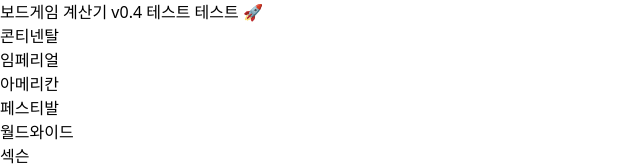
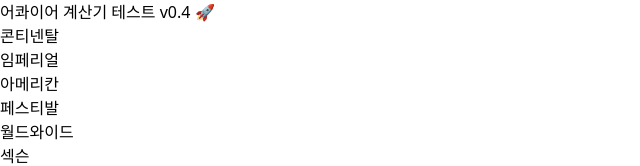
Before and after one commit to bloodto/boardgame-calc, a React (Vite) app: page / in a window 1280 px wide. Shown: the top 166 px of the page, without its empty margins (0-640 px from the left). Built offline with nearby package versions, Linux system fonts and the light colour scheme.

Commit message:
v0.4 타이틀 문구 수정

```diff
--- a/src/App.tsx
+++ b/src/App.tsx
@@ -160,7 +160,7 @@ const App: React.FC = () => {
 
   return (
     <div className="p-4 max-w-full mx-auto text-center">
-      <h1 className="text-2xl font-bold mb-4">보드게임 계산기 v0.4 테스트 테스트 🚀</h1>
+      <h1 className="text-2xl font-bold mb-4">어콰이어 계산기 테스트 v0.4 🚀</h1>
 
       {/* 블럭 입력 */}
       <div className="grid grid-cols-2 sm:grid-cols-4 gap-2">
```
